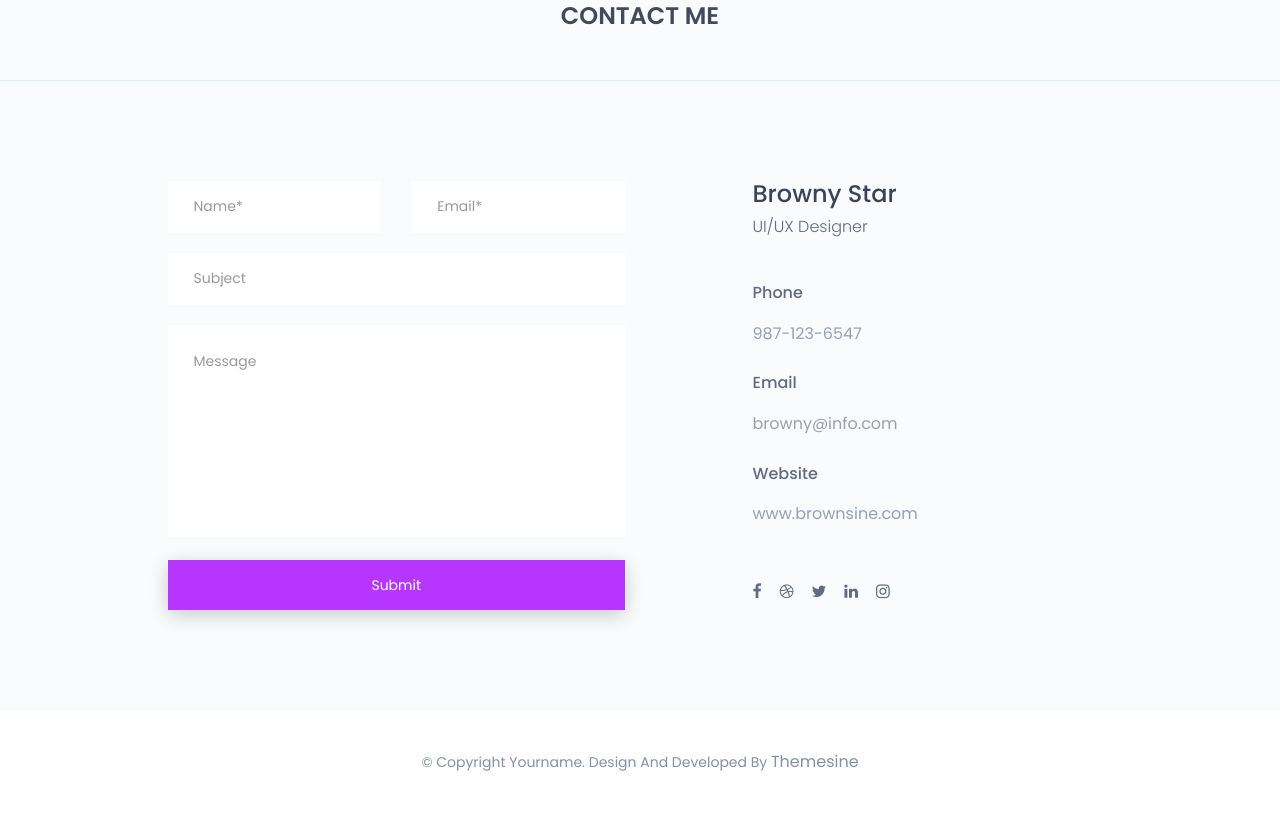
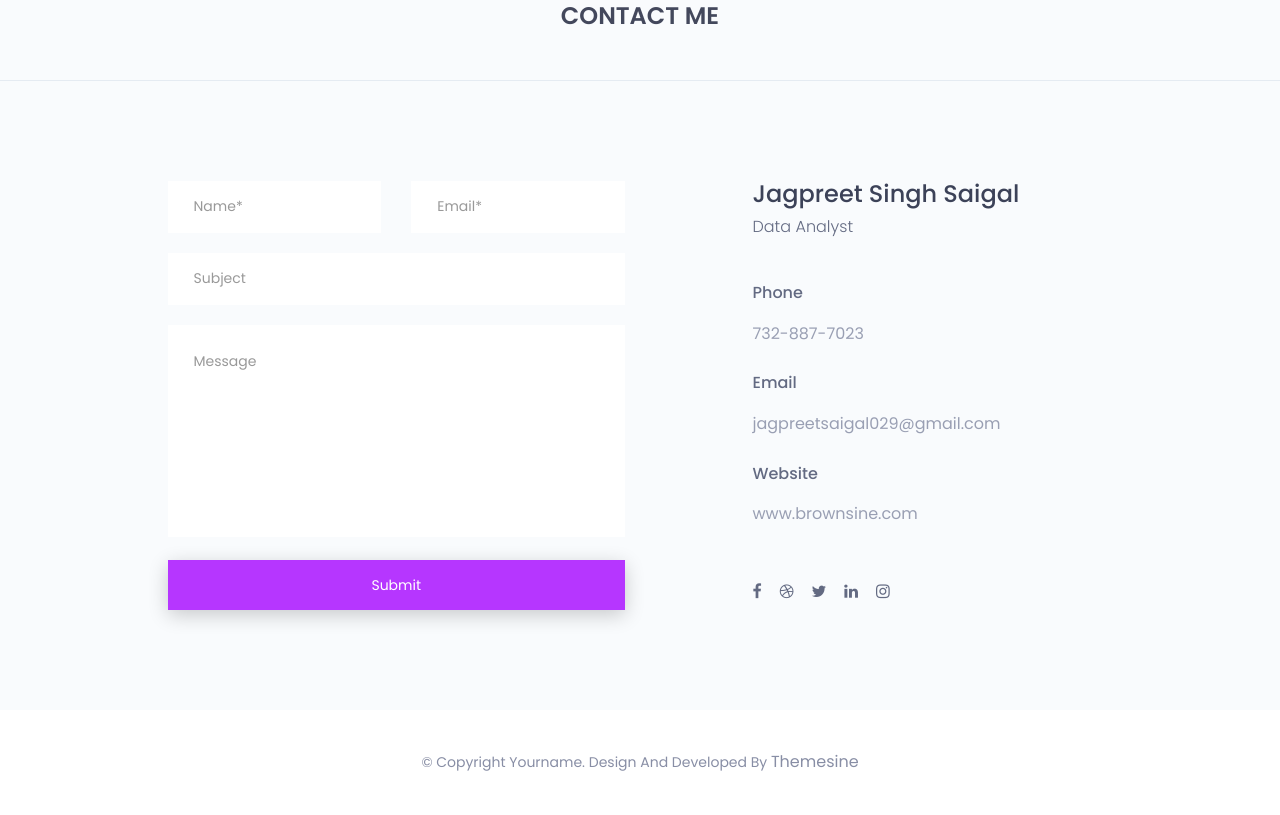
Before and after one commit to JagpreetSinghSaigal/JagpreetSinghSaigal.github.io, a plain HTML site: page index.html in a window 1280 px wide. Shown: the part 6264-7079 px from the top of the page. Drawn offline with nearby package versions, Linux system fonts and the light colour scheme.

Commit message:
Update index.html

```diff
--- a/index.html
+++ b/index.html
@@ -867,17 +867,17 @@
 							<div class="single-contact-box">
 								<div class="contact-adress">
 									<div class="contact-add-head">
-										<h3>browny star</h3>
-										<p>uI/uX designer</p>
+										<h3>Jagpreet Singh Saigal</h3>
+										<p>Data Analyst</p>
 									</div>
 									<div class="contact-add-info">
 										<div class="single-contact-add-info">
 											<h3>phone</h3>
-											<p>987-123-6547</p>
+											<p>732-887-7023</p>
 										</div>
 										<div class="single-contact-add-info">
 											<h3>email</h3>
-											<p>browny@info.com</p>
+											<p>jagpreetsaigal029@gmail.com</p>
 										</div>
 										<div class="single-contact-add-info">
 											<h3>website</h3>
```
